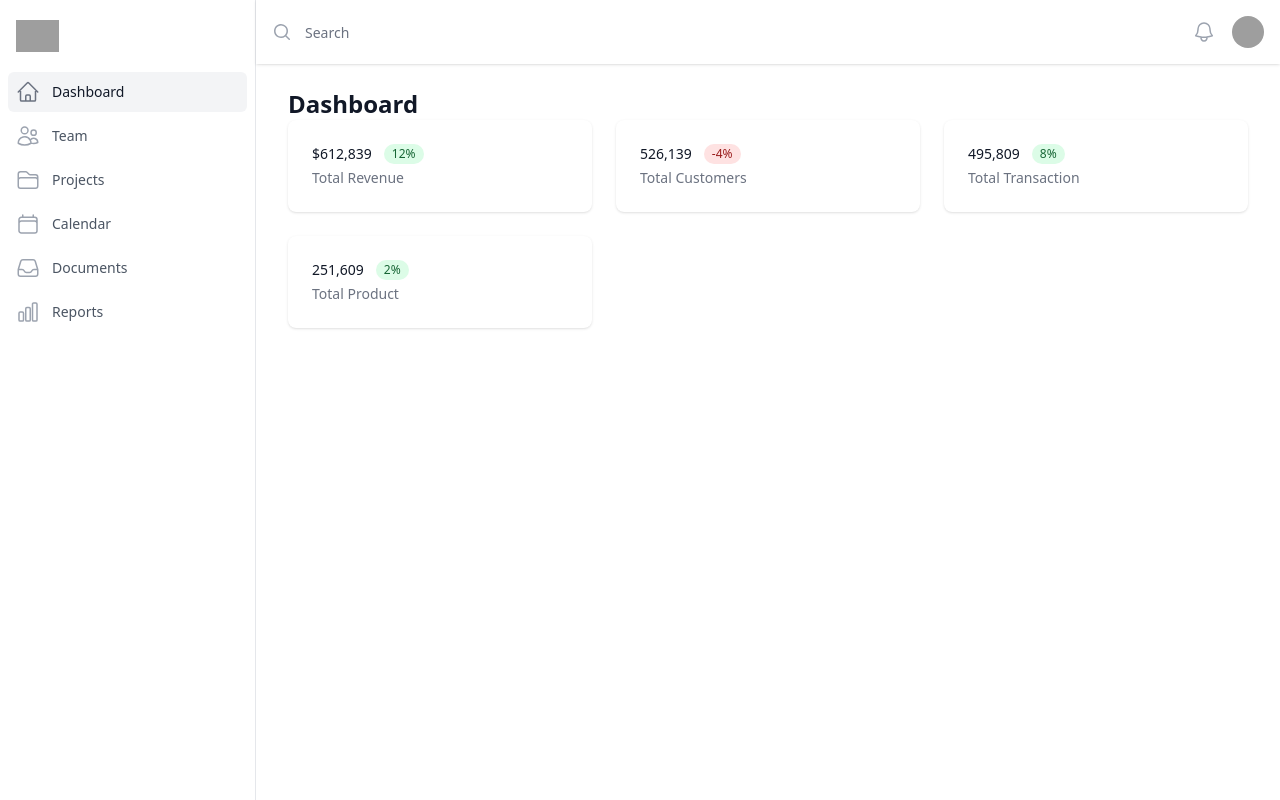
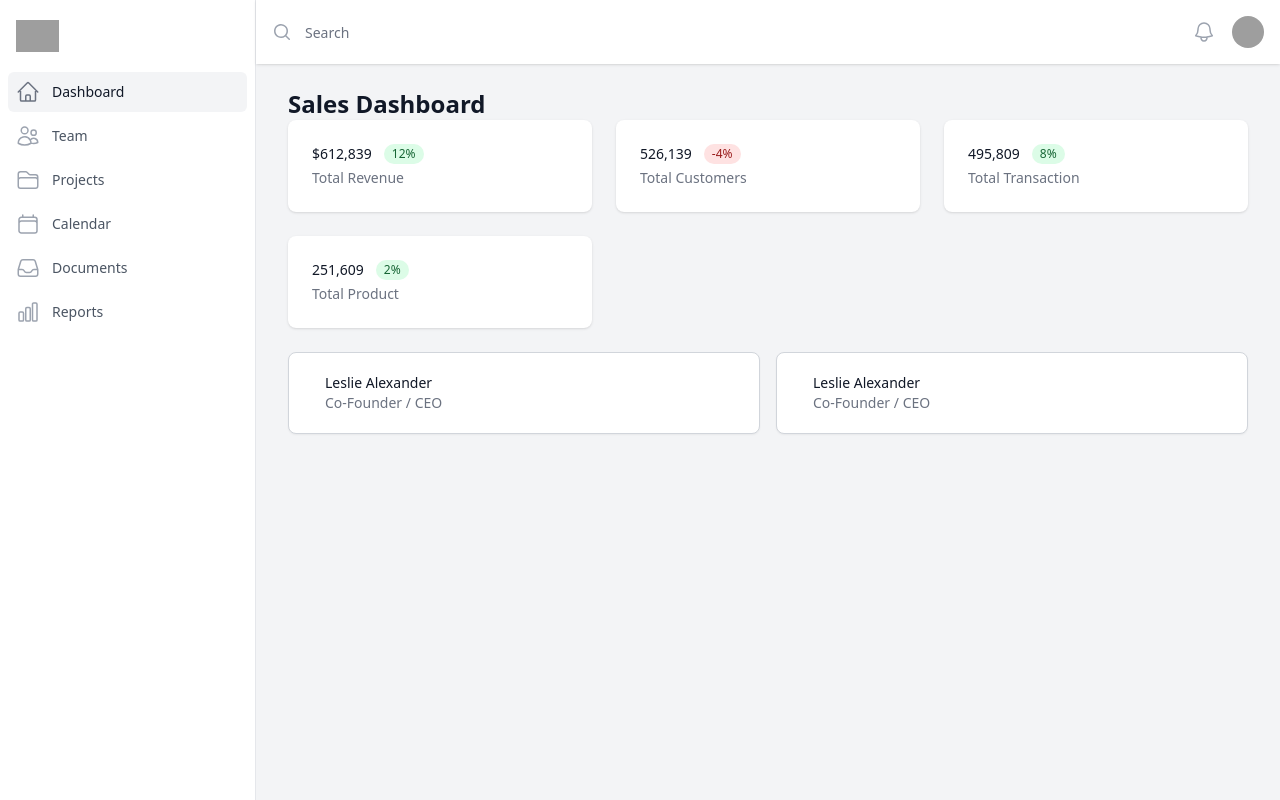
Before and after one commit to emday4prez/emersons-tech-test, a Next.js app: page /dashboard in a window 1280 px wide. Built offline with nearby package versions, Linux system fonts and the light colour scheme; grey boxes are pictures that could not be loaded.

Commit message:
added chart component

```diff
--- a/src/components/dashboard/GrowthChart/index.jsx
+++ b/src/components/dashboard/GrowthChart/index.jsx
@@ -1,5 +1,39 @@
-function Growth() {
-  return <div>Growth</div>
+const people = [
+  {
+    name: 'Leslie Alexander',
+    email: 'leslie.alexander@example.com',
+    role: 'Co-Founder / CEO',
+    imageUrl:
+      'https://images.unsplash.com/photo-1494790108377-be9c29b29330?ixlib=rb-1.2.1&ixid=eyJhcHBfaWQiOjEyMDd9&auto=format&fit=facearea&facepad=2&w=256&h=256&q=80',
+  },
+  {
+    name: 'Leslie Alexander',
+    email: 'leslie.alexander@example.com',
+    role: 'Co-Founder / CEO',
+    imageUrl:
+      'https://images.unsplash.com/photo-1494790108377-be9c29b29330?ixlib=rb-1.2.1&ixid=eyJhcHBfaWQiOjEyMDd9&auto=format&fit=facearea&facepad=2&w=256&h=256&q=80',
+  },
+  // More people...
+]
+
+export default function Charts() {
+  return (
+    <div className="grid grid-cols-1 gap-4 pt-6 sm:grid-cols-2">
+      {people.map((person) => (
+        <div
+          key={person.email}
+          className="relative flex items-center space-x-3 rounded-lg border border-gray-300 bg-white px-6 py-5 shadow-sm focus-within:ring-2 focus-within:ring-indigo-500 focus-within:ring-offset-2 hover:border-gray-400"
+        >
+          <div className="flex-shrink-0"></div>
+          <div className="min-w-0 flex-1">
+            <a href="#" className="focus:outline-none">
+              <span className="absolute inset-0" aria-hidden="true" />
+              <p className="text-sm font-medium text-gray-900">{person.name}</p>
+              <p className="truncate text-sm text-gray-500">{person.role}</p>
+            </a>
+          </div>
+        </div>
+      ))}
+    </div>
+  )
 }
-
-export default Growth
--- a/src/pages/_document.jsx
+++ b/src/pages/_document.jsx
@@ -2,9 +2,9 @@ import { Html, Head, Main, NextScript } from 'next/document'
 
 export default function Document() {
   return (
-    <Html lang="en">
+    <Html lang="en" h-full className="bg-gray-100">
       <Head />
-      <body>
+      <body className="h-full">
         <Main />
         <NextScript />
       </body>
--- a/src/pages/dashboard.jsx
+++ b/src/pages/dashboard.jsx
@@ -14,6 +14,7 @@ import {
 } from '@heroicons/react/24/outline'
 import { MagnifyingGlassIcon } from '@heroicons/react/20/solid'
 import Totals from '../components/dashboard/Totals'
+import GrowthChart from '../components/dashboard/GrowthChart'
 
 const navigation = [
   { name: 'Dashboard', href: '#', icon: HomeIcon, current: true },
@@ -272,11 +273,12 @@ export default function Sales() {
             <div className="py-6">
               <div className="mx-auto max-w-7xl px-4 sm:px-6 lg:px-8">
                 <h1 className="text-2xl font-semibold text-gray-900">
-                  Dashboard
+                  Sales Dashboard
                 </h1>
               </div>
               <div className="mx-auto max-w-7xl px-4 sm:px-6 lg:px-8">
                 <Totals />
+                <GrowthChart />
               </div>
             </div>
           </main>
```
